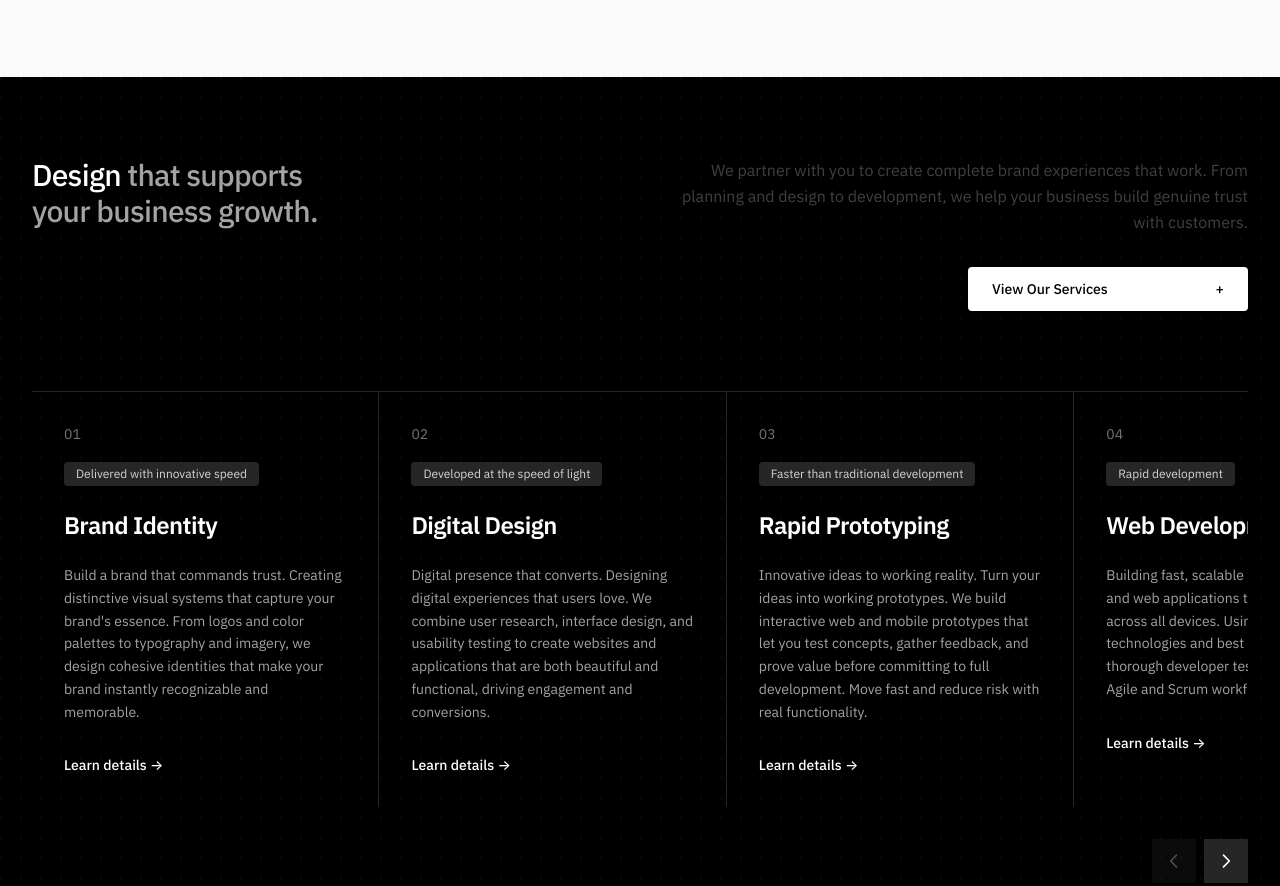
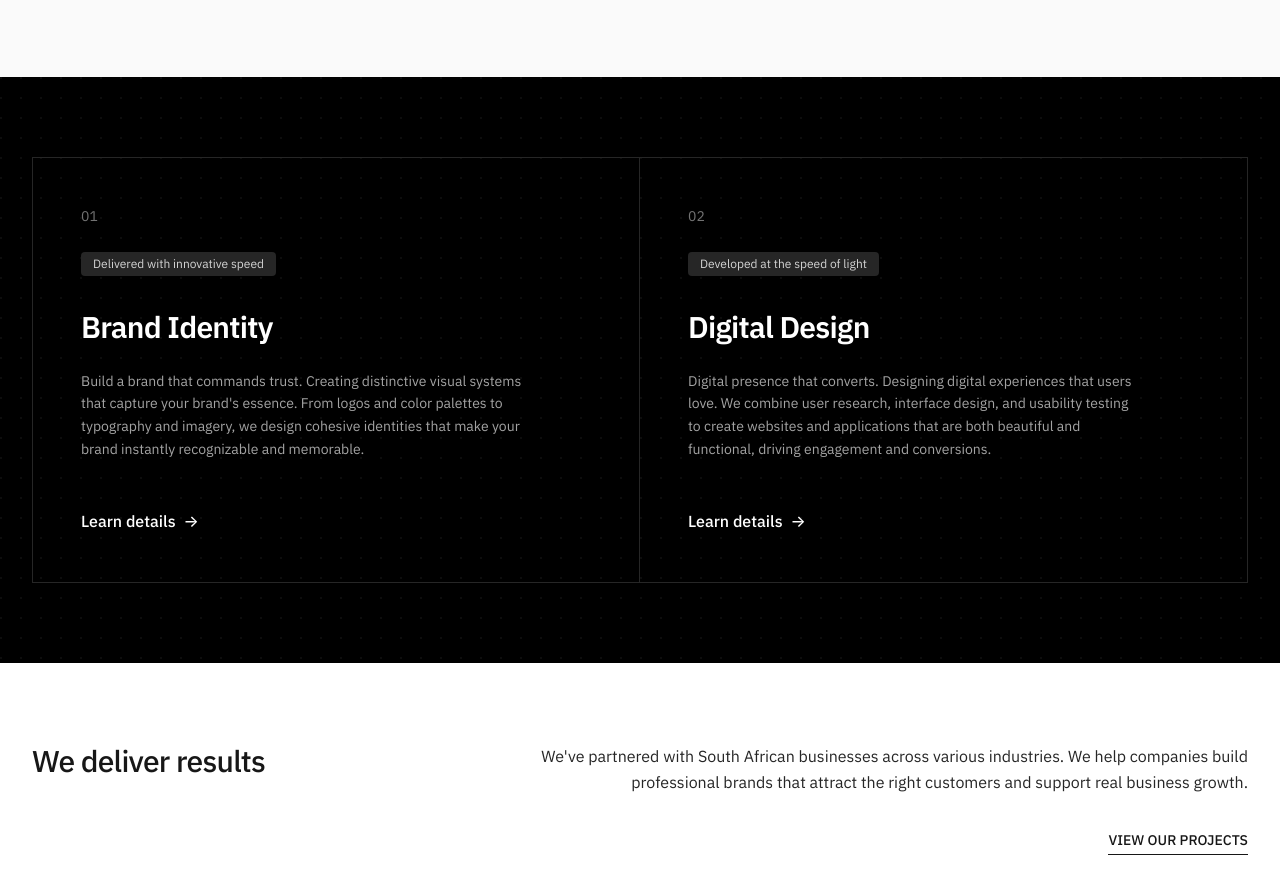
Before and after one commit to wemadeathing/lumina7, an Astro site: page / in a window 1280 px wide. Shown: the part 1670-2556 px from the top of the page. Built offline with nearby package versions, Linux system fonts and the light colour scheme; Astro itself is replaced by a stand-in of ours.

Commit message:
Replace services section with 2-column layout displaying first two services

```diff
--- a/src/pages/index.astro
+++ b/src/pages/index.astro
@@ -202,7 +202,7 @@ const faqItems = [
         <h1
           class="text-[2.75rem] sm:text-[3.3rem] md:text-[4.95rem] font-medium text-gray-900 dark:text-gray-100 mb-8 leading-[0.95] mt-8 tracking-tight transition-colors duration-300"
         >
-          <span class="block">Premium brand identities and websites in 2 weeks. Built for humans and AI.</span>
+          <span class="block">Premium brands and websites in 2 weeks. Built for humans and AI.</span>
         </h1>
 
         <p class="text-body-lg text-primary max-w-3xl">
@@ -330,9 +330,8 @@ const faqItems = [
     </div>
   </section>
 
-  <!-- Services Section -->
+  <!-- Services Section - OLD VERSION HIDDEN
   <section class="py-20 px-6 lg:px-8 bg-black dark:bg-gray-950 text-white relative overflow-hidden transition-colors duration-300">
-    <!-- Background pattern -->
     <div class="absolute inset-0 opacity-5">
       <div class="absolute inset-0" style="background-image: radial-gradient(circle at 1px 1px, white 1px, transparent 0); background-size: 20px 20px;"></div>
     </div>
@@ -356,7 +355,6 @@ const faqItems = [
         </div>
       </div>
 
-      <!-- Services Container with Scroll -->
       <div class="relative">
         <div id="services-container" class="overflow-x-auto scrollbar-hide border-t border-neutral-800 dark:border-gray-800 scroll-smooth transition-colors duration-300">
           <div class="flex">
@@ -382,7 +380,6 @@ const faqItems = [
           </div>
         </div>
 
-        <!-- Scroll Controls -->
         <div class="flex gap-2 justify-end mt-8">
           <button
             id="scroll-left"
@@ -403,6 +400,43 @@ const faqItems = [
             </svg>
           </button>
         </div>
+      </div>
+    </div>
+  </section>
+  -->
+
+  <!-- New Services Section (2 Columns) -->
+  <section class="py-20 px-6 lg:px-8 bg-black dark:bg-gray-950 text-white relative overflow-hidden transition-colors duration-300">
+    <!-- Background pattern -->
+    <div class="absolute inset-0 opacity-5">
+      <div class="absolute inset-0" style="background-image: radial-gradient(circle at 1px 1px, white 1px, transparent 0); background-size: 20px 20px;"></div>
+    </div>
+
+    <div class="max-w-7xl mx-auto relative z-10">
+      <div class="grid md:grid-cols-2 border border-neutral-800 dark:border-gray-800">
+        {services.slice(0, 2).map((service, index) => (
+          <div class={`p-8 md:p-12 group hover:bg-neutral-900/50 dark:hover:bg-gray-900/50 transition-colors duration-300 ${index === 0 ? 'border-b md:border-b-0 md:border-r border-neutral-800 dark:border-gray-800' : ''}`}>
+            <div class="text-sm text-neutral-500 dark:text-gray-600 mb-6 group-hover:text-neutral-400 dark:group-hover:text-gray-500 transition-colors duration-300">
+              {service.number}
+            </div>
+
+            <div class="inline-block bg-neutral-800 dark:bg-gray-800 text-neutral-300 dark:text-gray-400 text-xs px-3 py-1 mb-8 group-hover:bg-neutral-700 dark:group-hover:bg-gray-700 transition-colors duration-300 rounded-[4px]">
+              {service.duration}
+            </div>
+
+            <h3 class="text-3xl font-semibold text-white mb-6 leading-tight transition-colors duration-300">
+              {service.title}
+            </h3>
+
+            <p class="text-neutral-400 dark:text-gray-500 text-sm leading-relaxed mb-12 group-hover:text-neutral-300 dark:group-hover:text-gray-400 transition-colors duration-300 max-w-md">
+              {service.content}
+            </p>
+
+            <a href="/services" class="inline-flex items-center text-white font-medium group-hover:text-neutral-300 dark:group-hover:text-gray-400 transition-colors duration-300">
+              Learn details <span class="ml-2">→</span>
+            </a>
+          </div>
+        ))}
       </div>
     </div>
   </section>
```
